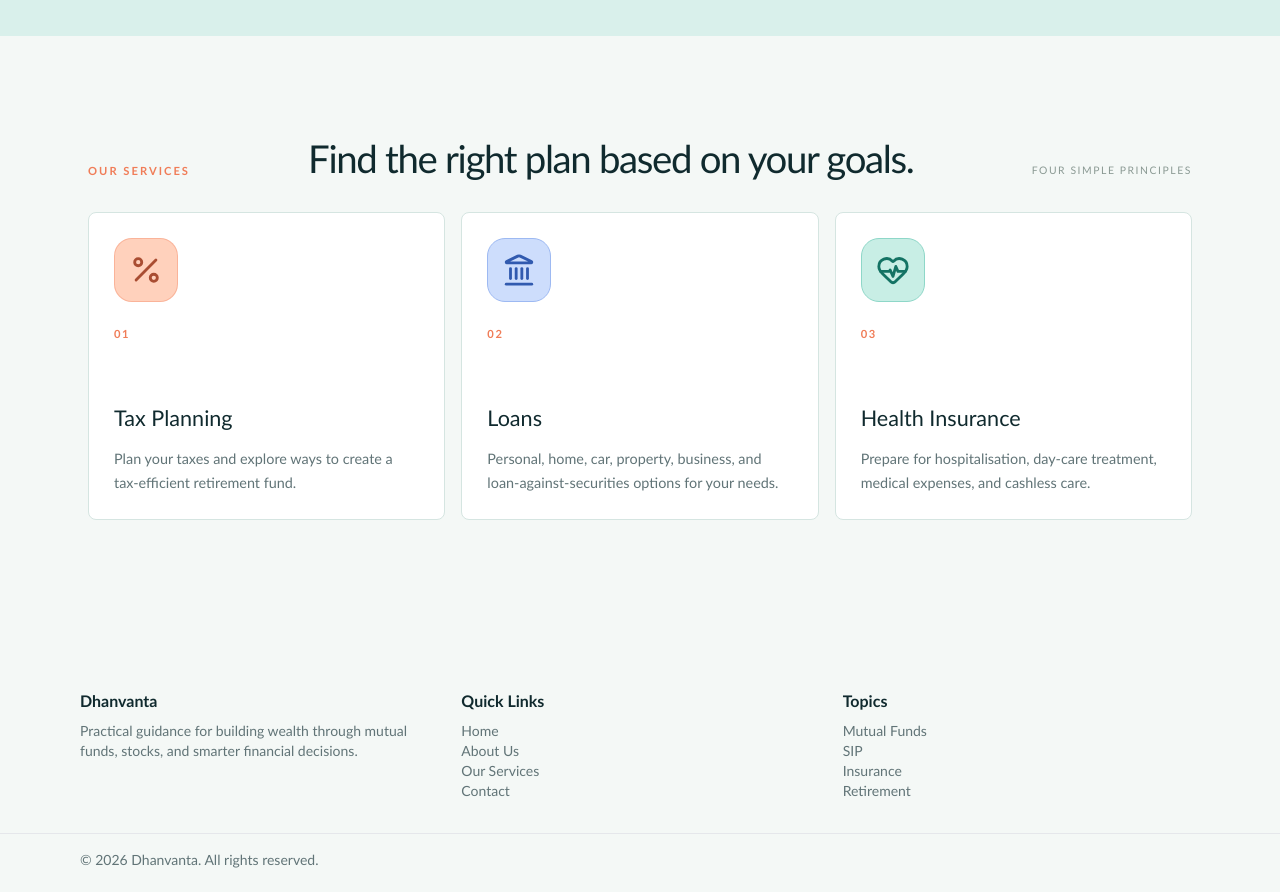
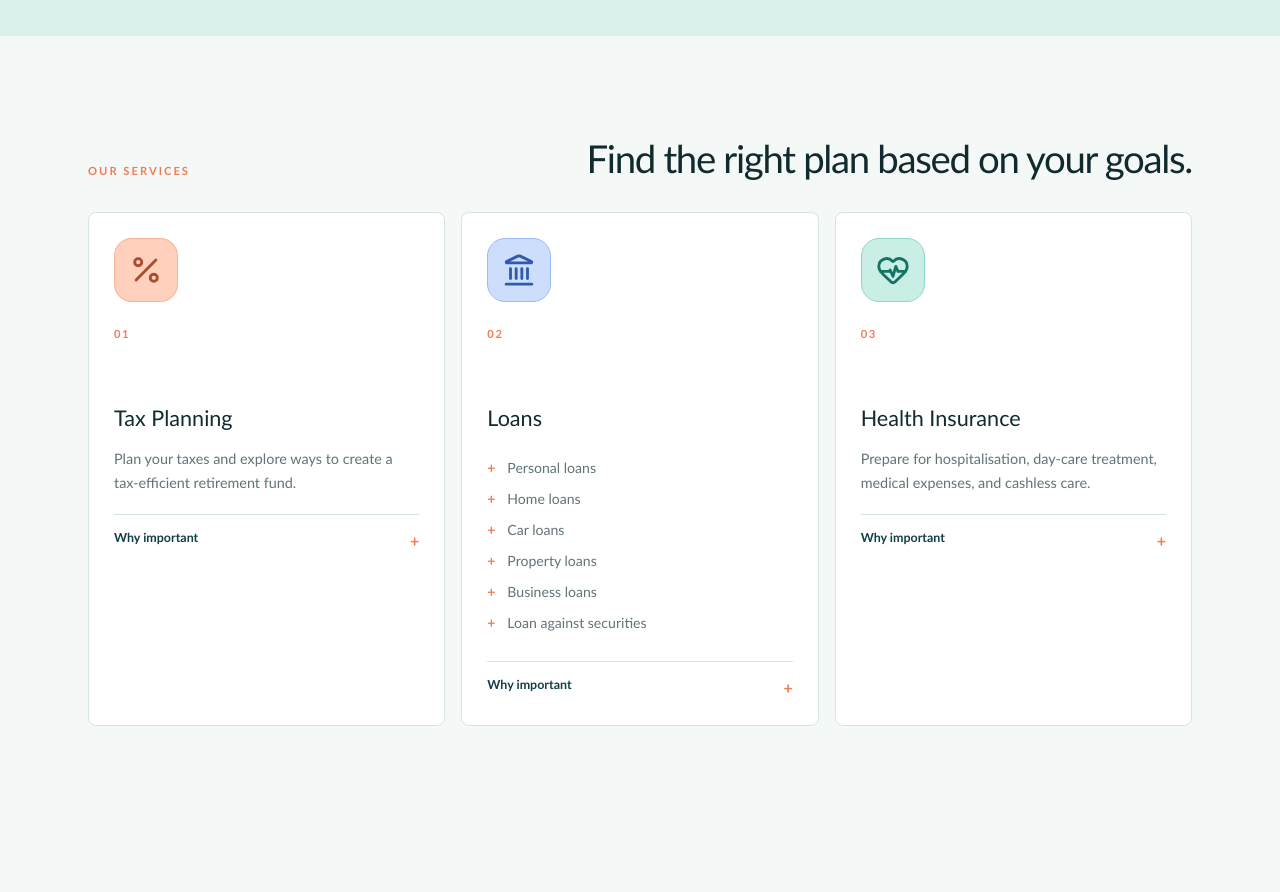
Before and after one commit to smritiRwt/Dhanvanta, a React (Vite) app: page / in a window 1280 px wide. Shown: the part 1720-2612 px from the top of the page. Built offline with nearby package versions, Linux system fonts and the light colour scheme.

Commit message:
Update India audience wording

```diff
--- a/src/pages/Home.jsx
+++ b/src/pages/Home.jsx
@@ -27,9 +27,9 @@ export default function Home(){
       <section id="services" className="content-section services-section">
         <div className="section-heading"><span className="eyebrow">OUR SERVICES</span><h2>Find the right plan based on your goals.</h2></div>
         <div className="service-grid">
-          <article><div className="service-icon" aria-hidden="true"><Percent size={34} strokeWidth={2}/></div><span className="service-index">01</span><h3>Tax Planning</h3><p>Plan your taxes and explore ways to create a tax-efficient retirement fund.</p></article>
-          <article><div className="service-icon" aria-hidden="true"><Landmark size={34} strokeWidth={2}/></div><span className="service-index">02</span><h3>Loans</h3><p>Personal, home, car, property, business, and loan-against-securities options for your needs.</p></article>
-          <article><div className="service-icon" aria-hidden="true"><HeartPulse size={34} strokeWidth={2}/></div><span className="service-index">03</span><h3>Health Insurance</h3><p>Prepare for hospitalisation, day-care treatment, medical expenses, and cashless care.</p></article>
+          <article><div className="service-icon" aria-hidden="true"><Percent size={34} strokeWidth={2}/></div><span className="service-index">01</span><h3>Tax Planning</h3><p>Plan your taxes and explore ways to create a tax-efficient retirement fund.</p><details className="service-why"><summary>Why important</summary><p>Smart tax planning can reduce unnecessary tax outgo and keep more of your money working towards long-term goals.</p></details></article>
+          <article><div className="service-icon" aria-hidden="true"><Landmark size={34} strokeWidth={2}/></div><span className="service-index">02</span><h3>Loans</h3><ul className="service-list"><li>Personal loans</li><li>Home loans</li><li>Car loans</li><li>Property loans</li><li>Business loans</li><li>Loan against securities</li></ul><details className="service-why"><summary>Why important</summary><p>Choosing the right loan and repayment plan helps you fund important goals without creating avoidable debt stress.</p></details></article>
+          <article><div className="service-icon" aria-hidden="true"><HeartPulse size={34} strokeWidth={2}/></div><span className="service-index">03</span><h3>Health Insurance</h3><p>Prepare for hospitalisation, day-care treatment, medical expenses, and cashless care.</p><details className="service-why"><summary>Why important</summary><p>Health cover protects your savings from unexpected medical expenses and helps your family access timely care.</p></details></article>
         </div>
       </section>
 
--- a/src/pages/Services.jsx
+++ b/src/pages/Services.jsx
@@ -38,7 +38,7 @@ export default function Services(){
         <article className="service-detail-card service-detail-card-wide">
           <span className="service-index">03</span>
           <h2>Health Insurance</h2>
-          <p>In today’s world, the rising cost of medical care is an unavoidable reality. From doctor visits and lab tests to pharmacy bills, the total cost of treatment can become overwhelming. The right health insurance helps you prepare for these expenses.</p>
+          <p>In today’s world, rising medical-care costs are an unavoidable reality. From initial doctor visits to lab tests and pharmacy bills, the cumulative expenses of comprehensive treatment can become overwhelming. The right health insurance helps you prepare for these expenses.</p>
           <h3>Key benefits</h3>
           <ul className="service-list service-list-columns">
             <li>Hospitalisation and day-care treatment cover</li>
--- a/src/styles.css
+++ b/src/styles.css
@@ -65,7 +65,7 @@ a { transition:color .2s ease, background-color .2s ease, border-color .2s ease,
 .single-page section[id] { scroll-margin-top:90px; }
 .section-heading { display:flex; align-items:end; justify-content:space-between; gap:24px; margin-bottom:34px; }
 .section-heading h2 { margin:10px 0 0; color:var(--ink); font-size:clamp(2rem,3vw,3rem); line-height:1.05; letter-spacing:-.035em; }
-.section-heading::after { content:'FOUR SIMPLE PRINCIPLES'; color:#8a9993; font-size:.65rem; letter-spacing:.15em; }
+.section-heading::after { display:none; }
 .principles-grid { display:grid; grid-template-columns:repeat(4,1fr); border-top:1px solid var(--line); border-bottom:1px solid var(--line); }
 .principle-card { position:relative; min-height:245px; padding:25px 24px 28px; border-right:1px solid var(--line); background:transparent; transition:background .25s ease, transform .25s ease; }
 .principle-card:first-child { border-left:1px solid var(--line); }
@@ -100,6 +100,12 @@ a { transition:color .2s ease, background-color .2s ease, border-color .2s ease,
 .service-index { color:var(--accent); font-size:.7rem; font-weight:700; letter-spacing:.14em; }
 .service-grid h3 { margin:58px 0 0; color:var(--ink); font-size:1.35rem; }
 .service-grid p { margin:12px 0 0; color:var(--muted); line-height:1.65; font-size:.9rem; }
+.service-why { margin-top:20px; border-top:1px solid var(--line); }
+.service-why summary { padding-top:14px; color:var(--primary); cursor:pointer; font-size:.78rem; font-weight:700; list-style:none; }
+.service-why summary::-webkit-details-marker { display:none; }
+.service-why summary::after { content:'+'; float:right; color:var(--accent); font-size:1rem; }
+.service-why[open] summary::after { content:'−'; }
+.service-why p { margin:10px 0 0; font-size:.82rem; line-height:1.55; }
 .tools-section { max-width:none; padding-left:max(24px, calc((100% - 1104px) / 2)); padding-right:max(24px, calc((100% - 1104px) / 2)); background:var(--primary); color:#f8fbf7; }
 .tools-section .section-heading h2 { color:#f8fbf7; }
 .tools-section .section-heading::after { color:#9db1a9; }
@@ -189,7 +195,6 @@ a { transition:color .2s ease, background-color .2s ease, border-color .2s ease,
 	.content-section { padding:68px 20px; }
 	.about-section,.tools-section { padding-left:20px; padding-right:20px; }
 	.section-heading { display:block; }
-	.section-heading::after { display:block; margin-top:20px; }
 	.principles-grid { grid-template-columns:repeat(2,1fr); }
 	.principle-card:nth-child(2) { border-right:0; }
 	.principle-card:nth-child(3),.principle-card:nth-child(4) { border-top:1px solid var(--line); }
```
Also changed, not shown: 5 other files (tests, documents, lock files or other folders).
